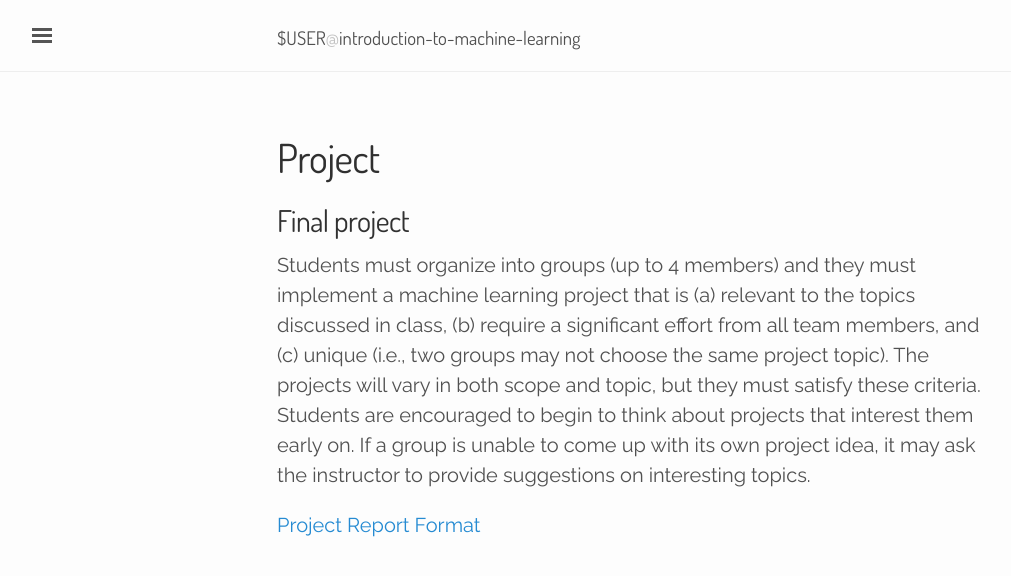
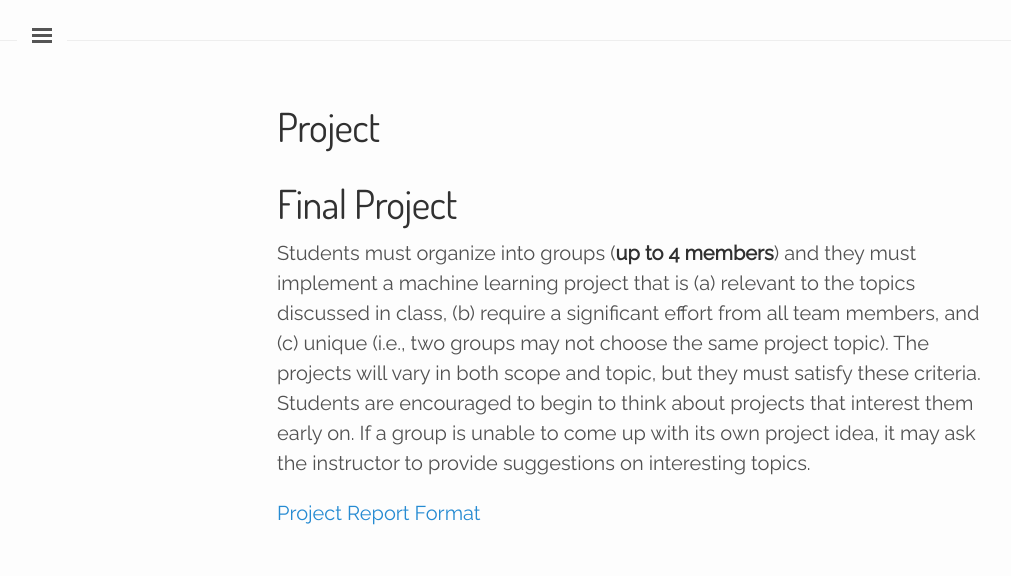
Before and after one commit to esmeml/esmeml.github.io, a Jekyll site: the page built from project.md, in a window 1280 px wide. Shown: the top 576 px of the page, without its empty margins (3-1014 px from the left). Built offline with Jekyll 4.4.1, drawn with Linux system fonts in a browser that asks for light colours.

```diff
--- a/04-project/guidelines.MD
+++ b/04-project/guidelines.MD
@@ -1,4 +1,10 @@
-# Introduction to Machine Learning: Project Report Format
+---
+layout: page
+title: Project Report Format
+order: 4
+---
+
+# Project Report Format
 
 This page describes the guidelines to help you write up the final report of your project. Please note that the report should provide all the required information to evaluate your project, and at the same time, it should be concise and data-driven. I recommend you to follow these guidelines. Nonetheless, there is some flexibility, and you are welcome to add new sections as long as you remain within the general framework.
 
--- a/_layouts/default.html
+++ b/_layouts/default.html
@@ -3,7 +3,7 @@
 
   {% include head.html %}
 
-  <body>
+  <body class="theme-base-09,layout-reverse">
 
     {% include sidebar.html %}
 
@@ -13,7 +13,7 @@
       <div class="masthead">
         <div class="container">
           <h3 class="masthead-title">
-            {% if page.url contains 'page' %}
+            <!-- {% if page.url contains 'page' %}
                 {% assign number = page.url | remove: site.url | remove: 'page' | remove: '/' | replace: ' ','-' | remove: "index.html" %}
             <small><a href="https://127.0.0.1">$USER</a>@<a href="{{ site.baseurl }}/" title="Home">{{ site.title | downcase | replace:" ","-" }}</a>
          ~ $ cat $(find /var/log -name '*.log' -print | awk 'NR>{{ number | minus: '1' | times: '5' }}&amp;&amp;NR&lt;={{ number | times: '5' }}')</small>
@@ -26,7 +26,7 @@
               {% else %}
                 <small><a href="https://127.0.0.1">$USER</a>@<a href="{{ site.baseurl }}/" title="Home">{{ site.title | downcase | replace:" ","-" }}</a>
              </small>
-              {% endif %}
+              {% endif %} -->
             </h3>
         </div>
       </div>
--- a/project.md
+++ b/project.md
@@ -4,8 +4,8 @@
 order: 3
 ---
 
-## Final project
+# Final Project
 
-Students must organize into groups (up to 4 members) and they must implement a machine learning project that is (a) relevant to the topics discussed in class, (b) require a significant effort from all team members, and (c) unique (i.e., two groups may not choose the same project topic). The projects will vary in both scope and topic, but they must satisfy these criteria. Students are encouraged to begin to think about projects that interest them early on. If a group is unable to come up with its own project idea, it may ask the instructor to provide suggestions on interesting topics.
+Students must organize into groups (**up to 4 members**) and they must implement a machine learning project that is (a) relevant to the topics discussed in class, (b) require a significant effort from all team members, and (c) unique (i.e., two groups may not choose the same project topic). The projects will vary in both scope and topic, but they must satisfy these criteria. Students are encouraged to begin to think about projects that interest them early on. If a group is unable to come up with its own project idea, it may ask the instructor to provide suggestions on interesting topics.
 
-[Project Report Format](04-project/guidelines.md)
+[Project Report Format](04-project/guidelines)
```
Also changed, not shown: resources.md (+1 -1 lines).
